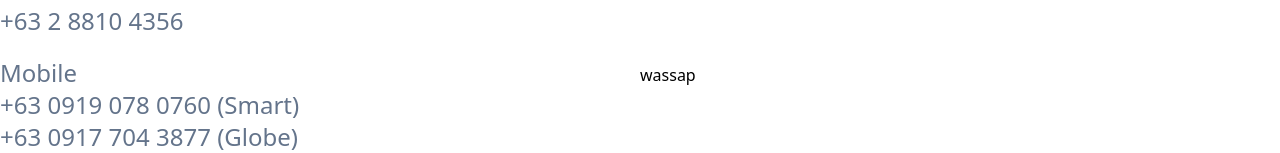
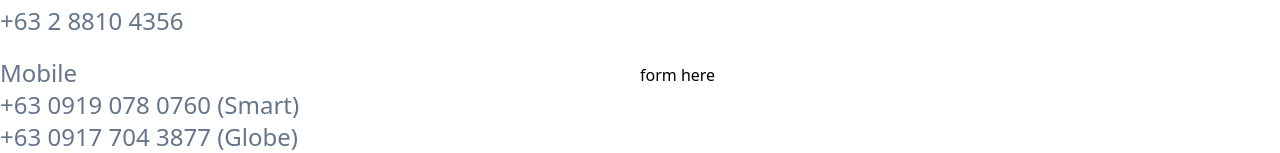
Before and after one commit to clofelmaeee/home-nextjs-tailwind, a Next.js app: page / in a window 1280 px wide. Shown: the part 2817-2970 px from the top of the page. Built offline with nearby package versions, Linux system fonts and the light colour scheme.

Commit message:
refactor
Signed-off-by: Clofel Mae Campugan <campuganmaec@gmail.com>

```diff
--- a/src/components/contact-us.js
+++ b/src/components/contact-us.js
@@ -25,7 +25,7 @@ const ContactUs = ({ home }) => {
                     </div>
                 </div>
                 <div className="form w-full">
-                    wassap
+                    form here
                 </div>
             </div>
         </div>
--- a/src/pages/index.js
+++ b/src/pages/index.js
@@ -1,19 +1,11 @@
-import Image from 'next/image'
 import { Inter } from 'next/font/google'
-import Header from '@/components/Header'
 import homePageData from '../../static-data/home'
-import { Discovery } from 'dynamoose/dist/aws/sdk'
-import SectionOne from '@/components/banner'
-import SectionTwo from '@/components/about-us'
-import SectionThree from '@/components/products'
-import SectionFour from '@/components/clients'
 import Banner from '@/components/banner'
 import AboutUs from '@/components/about-us'
 import Products from '@/components/products'
 import Clients from '@/components/clients'
 import ContactUs from '@/components/contact-us'
 import Footer from '@/components/footer'
-const inter = Inter({ subsets: ['latin'] })
 
 
 // posts will be populated at build time by getStaticProps()
```
